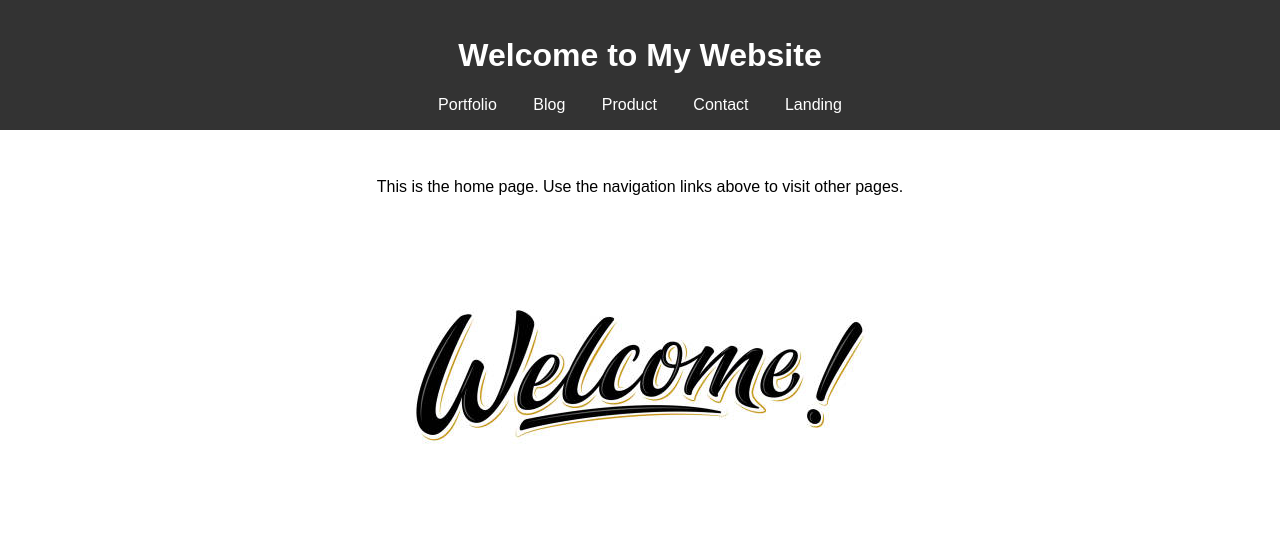
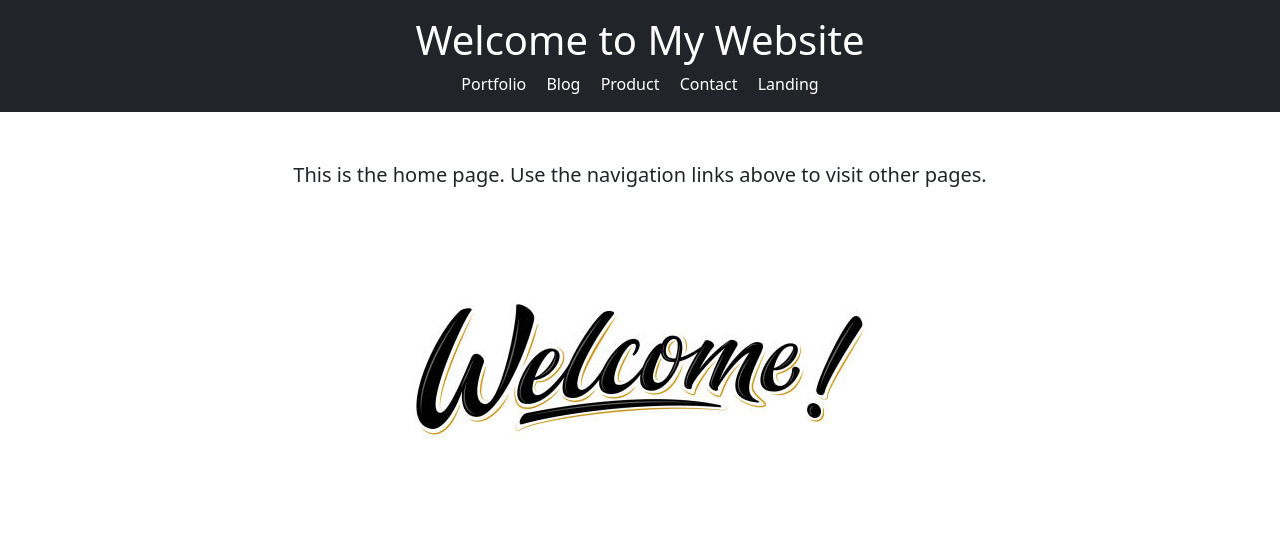
Before and after one commit to ZhoomartSuranbaev/my-website, a plain HTML site: page index.html in a window 1280 px wide. Drawn offline with nearby package versions, Linux system fonts and the light colour scheme.

Commit message:
Update index.html

```diff
--- a/index.html
+++ b/index.html
@@ -5,54 +5,27 @@
     <meta charset="UTF-8">
     <meta name="viewport" content="width=device-width, initial-scale=1.0">
     <title>Home</title>
-    <style>
-        body {
-            font-family: Arial, sans-serif;
-            margin: 0;
-            padding: 0;
-        }
-
-        header {
-            background: #333;
-            color: #fff;
-            padding: 1em 0;
-            text-align: center;
-        }
-
-        nav a {
-            margin: 0 1em;
-            color: #fff;
-            text-decoration: none;
-        }
-
-        .container {
-            text-align: center;
-            padding: 2em;
-        }
-
-        img {
-            max-width: 100%;
-            height: auto;
-            margin-top: 1em;
-        }
-    </style>
+    <!-- Bootstrap CSS -->
+    <link href="https://cdn.jsdelivr.net/npm/bootstrap@5.3.2/dist/css/bootstrap.min.css" rel="stylesheet">
 </head>
 
 <body>
-    <header>
+    <header class="bg-dark text-white text-center py-3">
         <h1>Welcome to My Website</h1>
         <nav>
-            <a href="portfolio.html">Portfolio</a>
-            <a href="blog.html">Blog</a>
-            <a href="product.html">Product</a>
-            <a href="contact.html">Contact</a>
-            <a href="landing.html">Landing</a>
+            <a href="portfolio.html" class="text-white mx-2 text-decoration-none">Portfolio</a>
+            <a href="blog.html" class="text-white mx-2 text-decoration-none">Blog</a>
+            <a href="product.html" class="text-white mx-2 text-decoration-none">Product</a>
+            <a href="contact.html" class="text-white mx-2 text-decoration-none">Contact</a>
+            <a href="landing.html" class="text-white mx-2 text-decoration-none">Landing</a>
         </nav>
     </header>
-    <div class="container">
-        <p>This is the home page. Use the navigation links above to visit other pages.</p>
-        <img src="welcome.jpg" alt="A descriptive alternative text">
+    <div class="container text-center py-5">
+        <p class="lead">This is the home page. Use the navigation links above to visit other pages.</p>
+        <img src="welcome.jpg" alt="A descriptive alternative text" class="img-fluid mt-3">
     </div>
+    <!-- Bootstrap JS Bundle -->
+    <script src="https://cdn.jsdelivr.net/npm/bootstrap@5.3.2/dist/js/bootstrap.bundle.min.js"></script>
 </body>
 
 </html>
```
